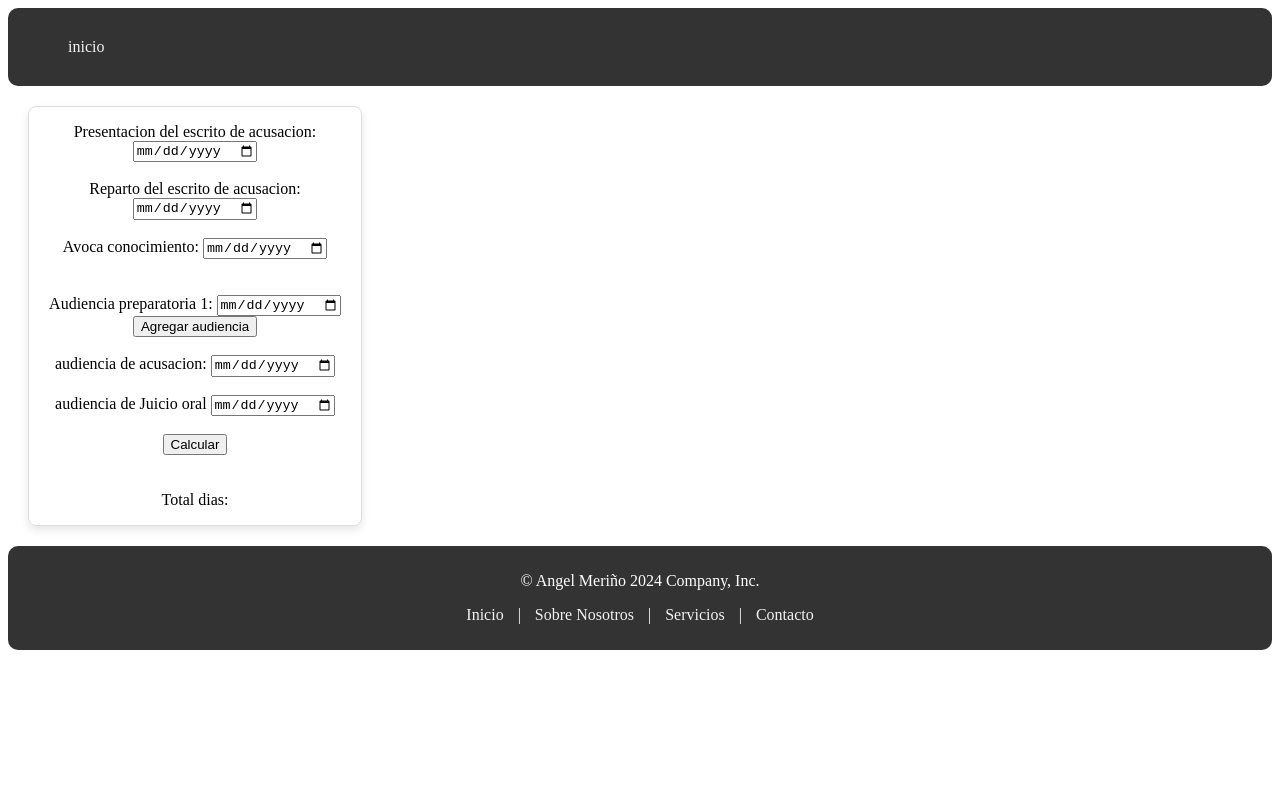
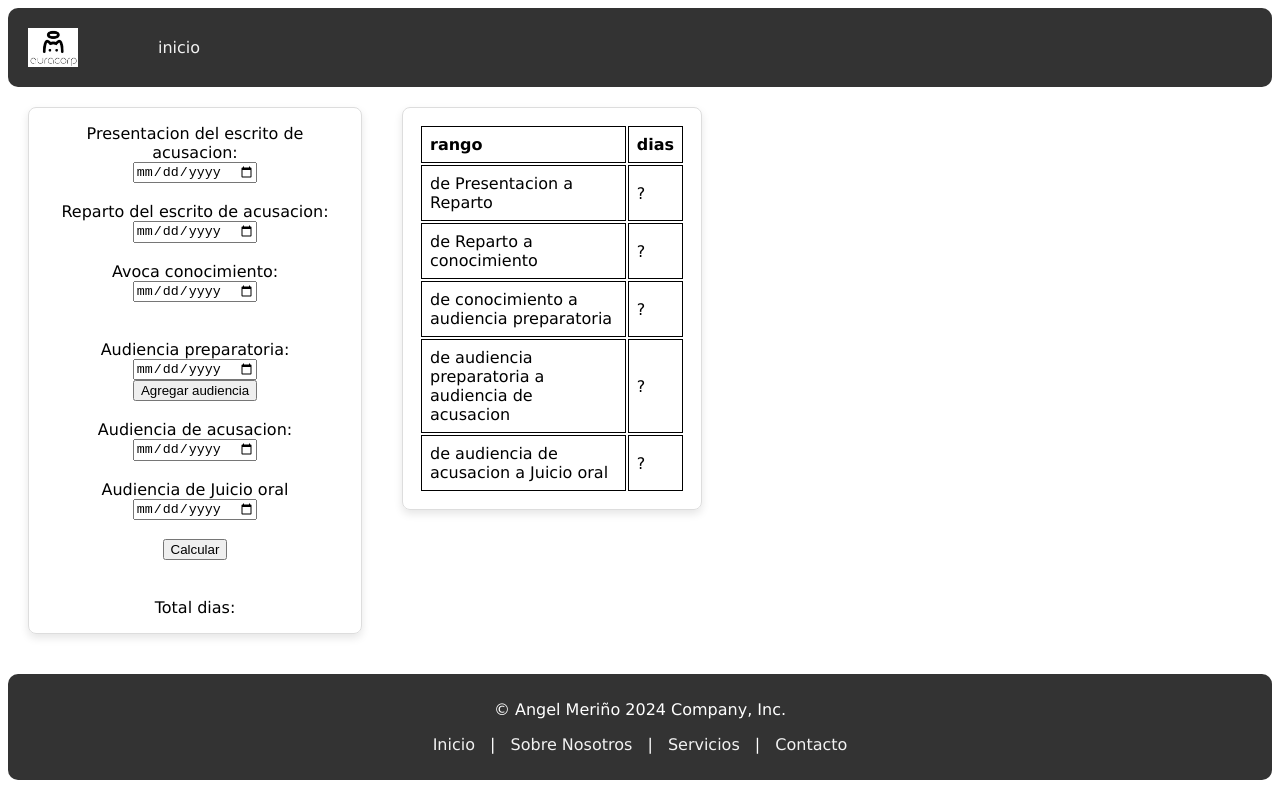
Before and after one commit to anghel3m/ContadorDias, a plain HTML site: page index.html in a window 1280 px wide. Drawn offline with Linux system fonts and the light colour scheme.

Commit message:
creacion del logo y tabla

```diff
--- a/index.html
+++ b/index.html
@@ -1,4 +1,5 @@
 <html lang="en">
+
 <head>
   <meta charset="UTF-8">
   <meta name="viewport" content="width=device-width, initial-scale=1.0">
@@ -6,38 +7,44 @@
   <link rel="stylesheet" href="style.css">
   <script src="script.js" defer></script>
 </head>
+
 <body>
 
   <!-- header -->
   <header>
     <nav class="navbar">
+      <img class="logo" src="loggo.jpg" alt="">
       <ul>
-            <li class="navbar"> <a href="">inicio</a></li>
+        <a href="">inicio</a>
       </ul>
     </nav>
   </header>
 
 
-<main>
+  <main id="mainDiv">
     <section>
-  <form class="form"  action="" method="post">
+      <form class="form" action="" method="post">
         <label for="Presentacion">Presentacion del escrito de acusacion:</label>
+        <br>
         <input type="date" id="Presentacion" name="Presentacion" required>
 
         <br><br>
         <label for="Reparto">Reparto del escrito de acusacion:</label>
+        <br>
         <input type="date" id="Reparto" name="Reparto" required>
 
         <br><br>
         <label for="Avoca">Avoca conocimiento:</label>
+        <br>
         <input type="date" id="Avoca" name="Avoca" required>
 
 
 
         <div id="FechaAudiencia">
           <br><br>
-    <label for="Audiencia_1">Audiencia preparatoria 1:</label>
-    <input type="date" id="Audiencia_1" name="Audiencia_1" >
+          <label for="Audiencia_1">Audiencia preparatoria:</label>
+          <br>
+          <input type="date" id="Audiencia_1" name="Audiencia_1">
 
         </div>
 
@@ -45,11 +52,11 @@
 
 
         <br><br>
-    <label for="acusacion">audiencia de acusacion: </label>
+        <label for="acusacion">Audiencia de acusacion: </label>
         <input type="date" id="acusacion" name="acusacion" required>
 
         <br><br>
-    <label for="Juicio">audiencia de Juicio oral </label>
+        <label for="Juicio">Audiencia de Juicio oral </label>
         <input type="date" id="Juicio" name="Juicio" required>
 
 
@@ -70,7 +77,33 @@
     </section>
 
     <section>
+      <table>
+        <tr>
+          <th>rango</th>
+          <th>dias</th>
+        </tr>
+        <tr>
+          <td>de Presentacion a Reparto</td>
+          <td>?</td>
+        </tr>
+        <tr>
+          <td>de Reparto a conocimiento</td>
+          <td>?</td>
+        </tr>
+        <tr>
+          <td>de conocimiento a audiencia preparatoria</td>
+          <td>?</td>
+        </tr>
+        <tr>
+          <td>de audiencia preparatoria a audiencia de acusacion </td>
+          <td>?</td>
+        </tr>
+        <tr>
+          <td>de audiencia de acusacion a Juicio oral</td>
+          <td>?</td>
+        </tr>
 
+        </table>
     </section>
 
   </main>
@@ -89,4 +122,5 @@
     </div>
   </footer>
 </body>
+
 </html>
--- a/style.css
+++ b/style.css
@@ -1,4 +1,14 @@
+#mainDiv{
+  display:flex;
+}
+html{
+  font-family:Verdana, Geneva, Tahoma, sans-serif;
+}
+
 /* Estilos básicos para la barra de navegación */
+nav {
+  display: flex;
+}
 .navbar {
   background-color: #333;
   overflow: hidden;
@@ -15,6 +25,10 @@
 .navbar a:hover {
   background-color: #ddd;
   color: black;
+}
+.logo {
+  width: 50px;
+  margin: 20px;
 }
 
 /* Estilos básicos para el footer */
@@ -38,9 +52,8 @@
   color: #ddd;
 }
 
-/* Estilos básicos para el formulario */
-  .form {
-
+/* Estilos básicos para el formulario y la tabla */
+.form,table {
   border: 1px solid #ddd;
   border-radius: 8px;
   box-shadow: 0 4px 8px rgba(0, 0, 0, 0.1);
@@ -49,3 +62,13 @@
   text-align: center;
   width: 300px;
 }
+
+th,td {
+  border: 1px solid black;
+  border-collapse: collapse;
+}
+th,
+td {
+  padding: 8px;
+  text-align: left;
+}
```
Also changed, not shown: loggo.jpg (added). Lines whose indentation alone changed are shown as unchanged.
